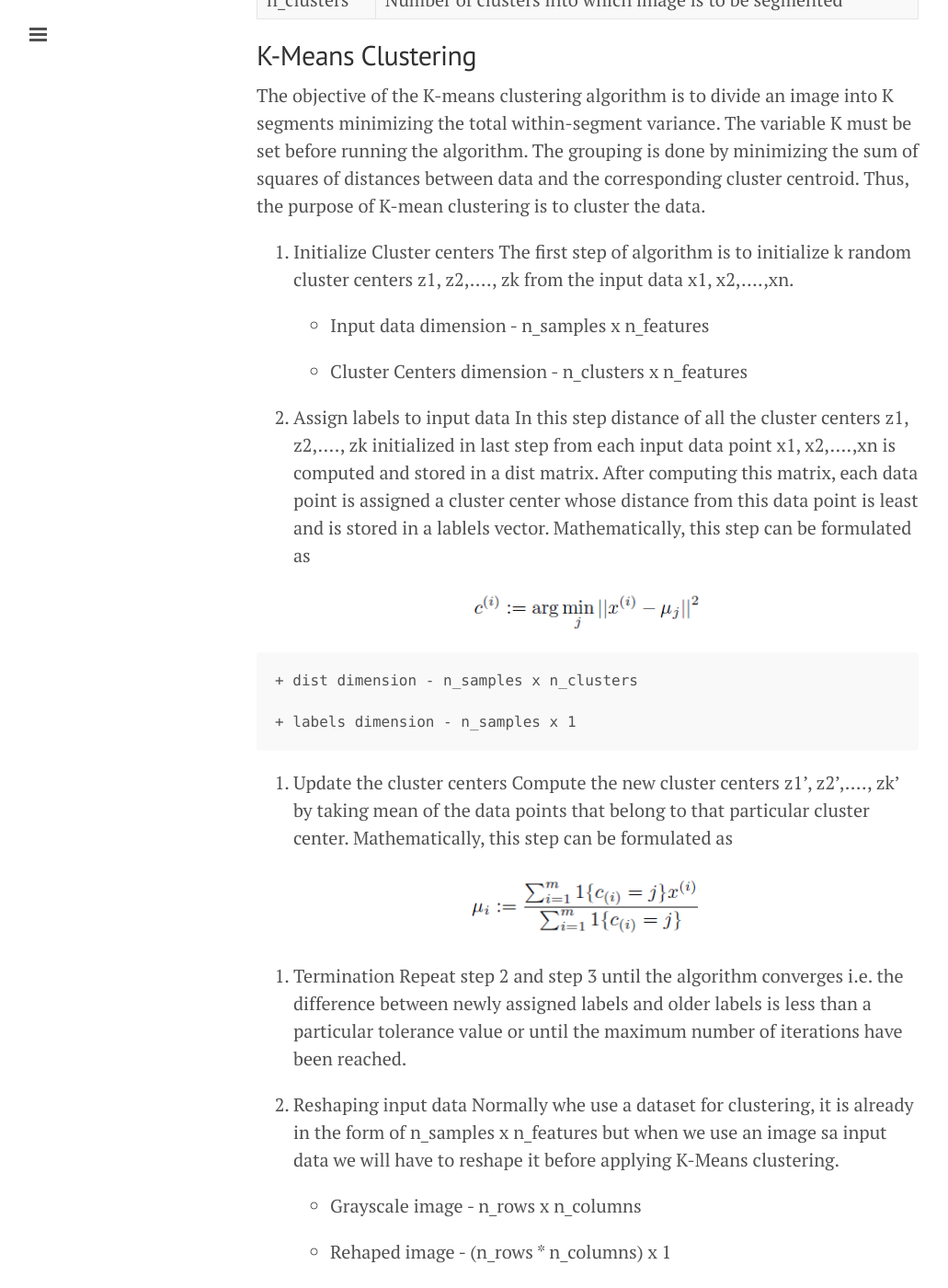
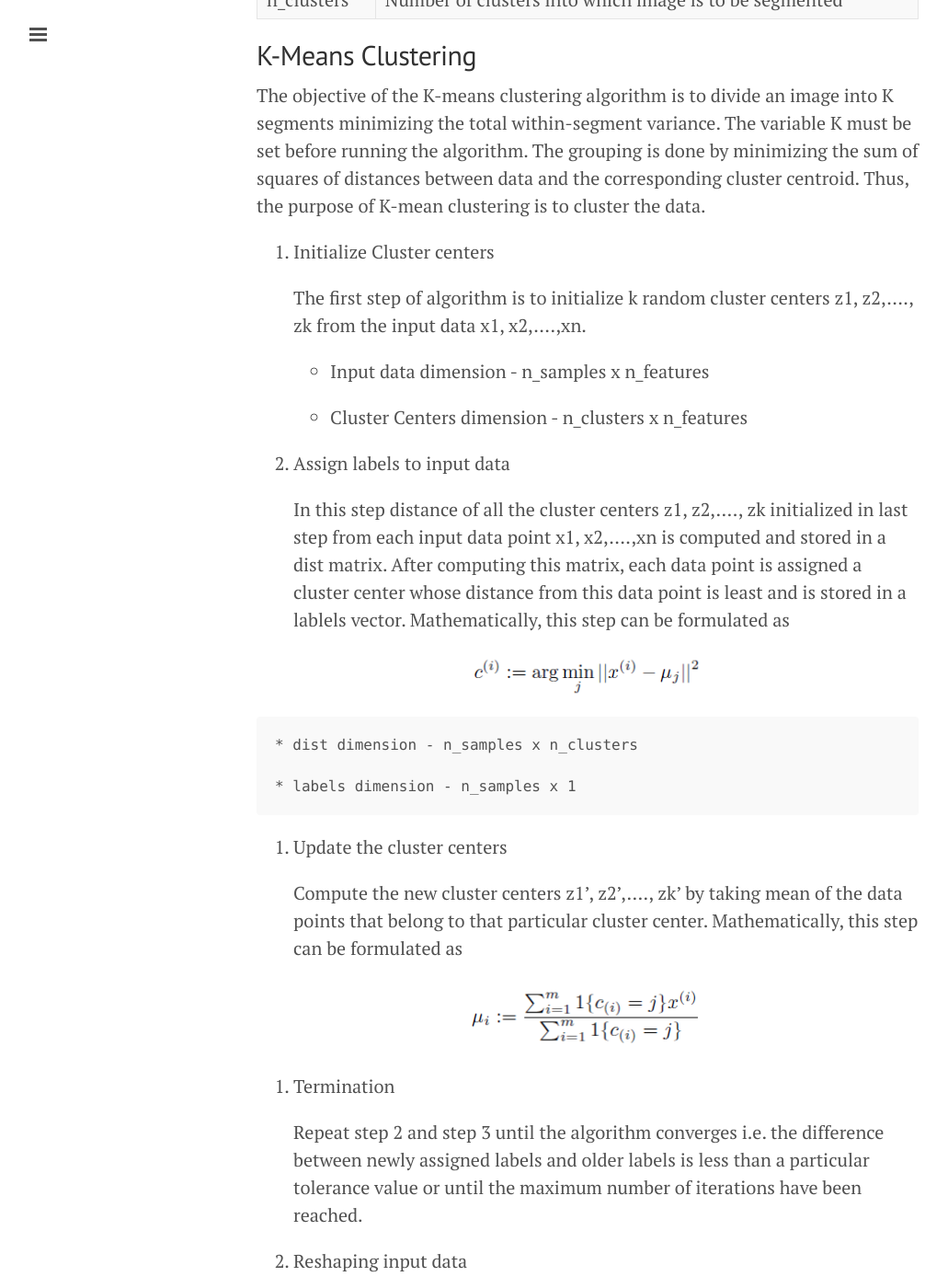
Before and after one commit to IshankGulati/ishankgulati.github.io, a Jekyll site: the page built from _posts/2015-12-09-Image Segmentation using K-Means Clustering.md, in a window 1280 px wide and 1400 px high, scrolled down 871 px. Shown: the whole window at 92% size, without its empty margins (1-1032 px from the left). Built offline with Jekyll 4.4.1, drawn with Linux system fonts in a browser that asks for light colours; nearby versions of some CDN libraries; Markdown is read by kramdown in place of the engine named in the settings; comment, search, counter and statistics services are not loaded; some of the changed text lies outside the part shown.

Commit message:
related link corrected

```diff
--- a/_layouts/post.html
+++ b/_layouts/post.html
@@ -14,7 +14,7 @@
     {% for post in site.related_posts limit:3 %}
       <li>
         <h3>
-          <a href="{{ site.baseurl }}{{ post.url }}">
+          <a href="{{ post.url }}">
             {{ post.title }}
             <small>{{ post.date | date_to_string }}</small>
           </a>
--- a/_posts/2015-12-09-Image Segmentation using K-Means Clustering.md
+++ b/_posts/2015-12-09-Image Segmentation using K-Means Clustering.md
@@ -24,40 +24,45 @@
 
 
 1. Initialize Cluster centers
+
 	The first step of algorithm is to initialize k random cluster centers z1, z2,...., zk from the input data x1, x2,....,xn.
 
-	+ Input data dimension - n_samples x n_features
+	* Input data dimension - n_samples x n_features
 
-	+ Cluster Centers dimension - n_clusters x n_features
+	* Cluster Centers dimension - n_clusters x n_features
 
 2. Assign labels to input data
+
 	In this step distance of all the cluster centers z1, z2,...., zk initialized in last step from each input data point x1, x2,....,xn is computed and stored in a dist matrix. After computing this matrix, each data point is assigned a cluster center whose distance from this data point is least and is stored in a lablels vector. Mathematically, this step can be formulated as
 
 <center><img src="/assets/label.PNG" alt="label" style="width:260px;height:50px;"/></center>
 
-	+ dist dimension - n_samples x n_clusters
+	* dist dimension - n_samples x n_clusters
 
-	+ labels dimension - n_samples x 1
+	* labels dimension - n_samples x 1
 
 3. Update the cluster centers
+
 	Compute the new cluster centers z1', z2',...., zk' by taking mean of the data points that belong to that particular cluster center. Mathematically, this step can be formulated as
 
 <center><img src="/assets/centroid.PNG" alt="centroid" style="width:275px;height:80px;"/></center>
 
 4. Termination
+
 	Repeat step 2 and step 3 until the algorithm converges i.e. the difference between newly assigned labels and older labels is less than a particular tolerance value or until the maximum number of iterations have been reached.
 
 5. Reshaping input data
+
 	Normally whe use a dataset for clustering, it is already in the form of n_samples x n_features but when we use an image sa input data we will have to reshape it before applying K-Means clustering.
 
-	+ Grayscale image - n_rows x n_columns
+	* Grayscale image - n_rows x n_columns
 
-	+ Rehaped image - (n_rows * n_columns) x 1
+	* Rehaped image - (n_rows * n_columns) x 1
 
 
-	+ RGB image - n_rows x n_columns x 3
+	* RGB image - n_rows x n_columns x 3
 
-	+ Rehaped image - (n_rows * n_columns) x 3
+	* Rehaped image - (n_rows * n_columns) x 3
 
 K-Means Clustering has a drawback that it provides sub-optimal clusterings depending n the choice of initial clusters. To avoid convergence to local minima we can execute the above algorithm for multiple times using different initializations and choosing the best result at the end. Another solution would be to use some other algorithm like Genetic Algorithm which will be discussed in later posts.
 
```
